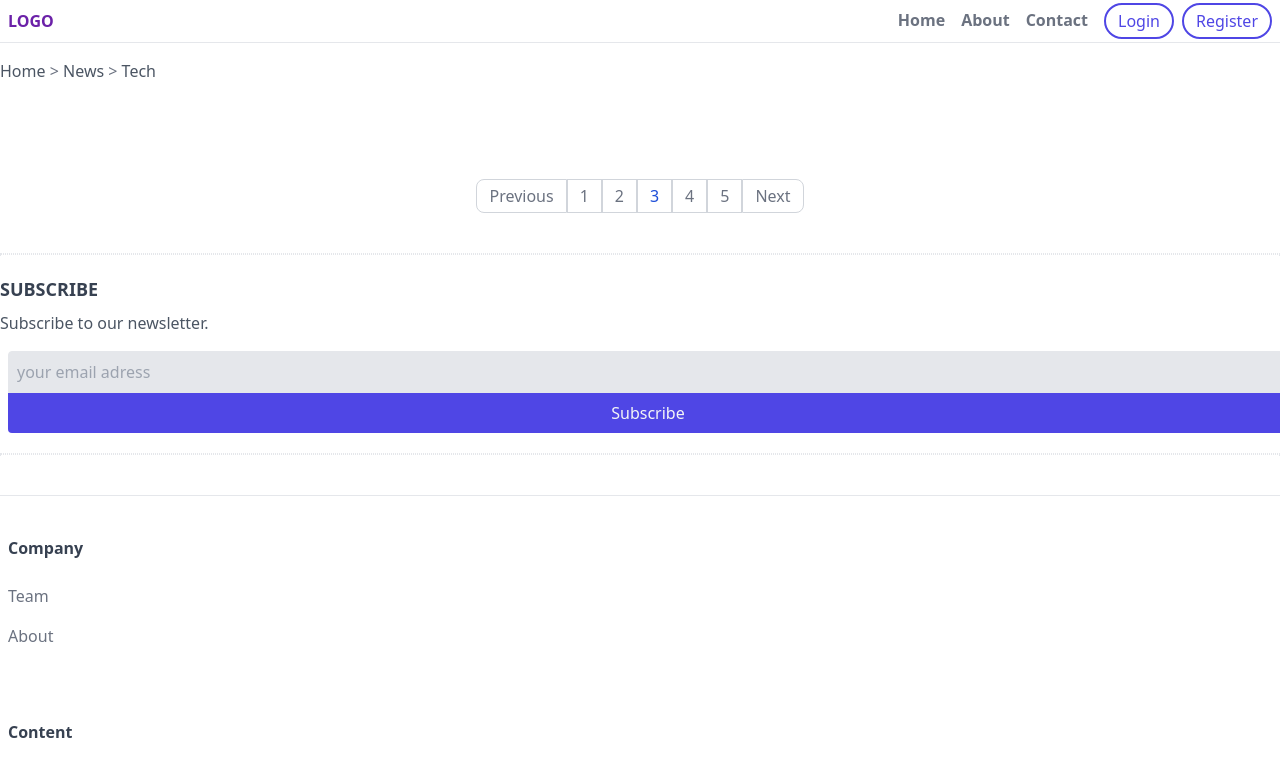
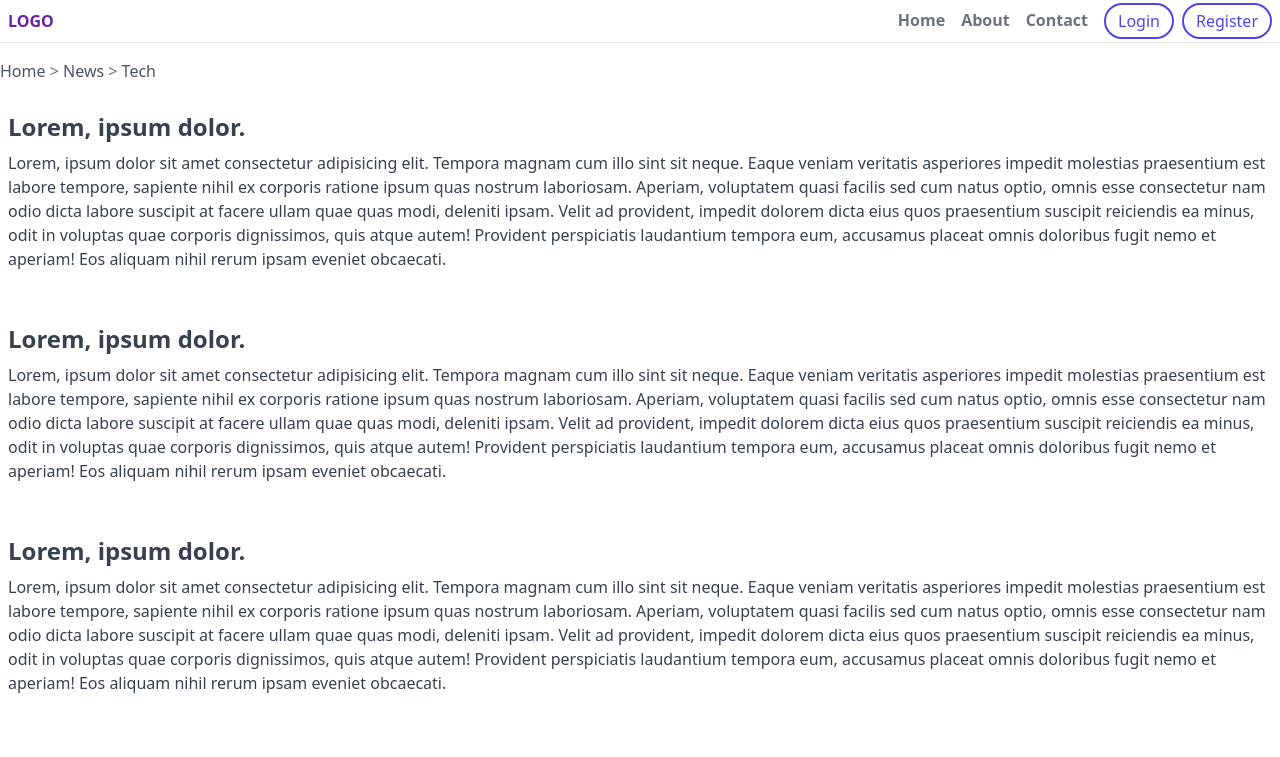
Before and after one commit to Gapotchenko-Yakov/tailwind-news, a website: page index.html in a window 1280 px wide. Shown: the top 757 px of the page. Drawn offline with nearby package versions, Linux system fonts and the light colour scheme; files that its build step writes are made by us from their sources.

Commit message:
Add <section> with news.

```diff
--- a/index.html
+++ b/index.html
@@ -64,6 +64,81 @@
           <a href="#" class="text-gray-600 hover:text-gray-900">Tech</a>
         </div>
       </div>
+
+      <!-- post cards -->
+      <section class="px-2">
+        <a href="#" class="block mb-10">
+          <div class="flex">
+            <div>
+              <h3 class="text-gray-700 font-bold text-2xl mb-2 mt-3">
+                Lorem, ipsum dolor.
+              </h3>
+              <p class="text-gray-700">
+                Lorem, ipsum dolor sit amet consectetur adipisicing elit.
+                Tempora magnam cum illo sint sit neque. Eaque veniam veritatis
+                asperiores impedit molestias praesentium est labore tempore,
+                sapiente nihil ex corporis ratione ipsum quas nostrum
+                laboriosam. Aperiam, voluptatem quasi facilis sed cum natus
+                optio, omnis esse consectetur nam odio dicta labore suscipit at
+                facere ullam quae quas modi, deleniti ipsam. Velit ad provident,
+                impedit dolorem dicta eius quos praesentium suscipit reiciendis
+                ea minus, odit in voluptas quae corporis dignissimos, quis atque
+                autem! Provident perspiciatis laudantium tempora eum, accusamus
+                placeat omnis doloribus fugit nemo et aperiam! Eos aliquam nihil
+                rerum ipsam eveniet obcaecati.
+              </p>
+            </div>
+          </div>
+        </a>
+
+        <a href="#" class="block mb-10">
+          <div class="flex">
+            <div>
+              <h3 class="text-gray-700 font-bold text-2xl mb-2 mt-3">
+                Lorem, ipsum dolor.
+              </h3>
+              <p class="text-gray-700">
+                Lorem, ipsum dolor sit amet consectetur adipisicing elit.
+                Tempora magnam cum illo sint sit neque. Eaque veniam veritatis
+                asperiores impedit molestias praesentium est labore tempore,
+                sapiente nihil ex corporis ratione ipsum quas nostrum
+                laboriosam. Aperiam, voluptatem quasi facilis sed cum natus
+                optio, omnis esse consectetur nam odio dicta labore suscipit at
+                facere ullam quae quas modi, deleniti ipsam. Velit ad provident,
+                impedit dolorem dicta eius quos praesentium suscipit reiciendis
+                ea minus, odit in voluptas quae corporis dignissimos, quis atque
+                autem! Provident perspiciatis laudantium tempora eum, accusamus
+                placeat omnis doloribus fugit nemo et aperiam! Eos aliquam nihil
+                rerum ipsam eveniet obcaecati.
+              </p>
+            </div>
+          </div>
+        </a>
+
+        <a href="#" class="block mb-10">
+          <div class="flex">
+            <div>
+              <h3 class="text-gray-700 font-bold text-2xl mb-2 mt-3">
+                Lorem, ipsum dolor.
+              </h3>
+              <p class="text-gray-700">
+                Lorem, ipsum dolor sit amet consectetur adipisicing elit.
+                Tempora magnam cum illo sint sit neque. Eaque veniam veritatis
+                asperiores impedit molestias praesentium est labore tempore,
+                sapiente nihil ex corporis ratione ipsum quas nostrum
+                laboriosam. Aperiam, voluptatem quasi facilis sed cum natus
+                optio, omnis esse consectetur nam odio dicta labore suscipit at
+                facere ullam quae quas modi, deleniti ipsam. Velit ad provident,
+                impedit dolorem dicta eius quos praesentium suscipit reiciendis
+                ea minus, odit in voluptas quae corporis dignissimos, quis atque
+                autem! Provident perspiciatis laudantium tempora eum, accusamus
+                placeat omnis doloribus fugit nemo et aperiam! Eos aliquam nihil
+                rerum ipsam eveniet obcaecati.
+              </p>
+            </div>
+          </div>
+        </a>
+      </section>
 
       <!-- pagination -->
       <div class="mt-20 mb-10">
```
